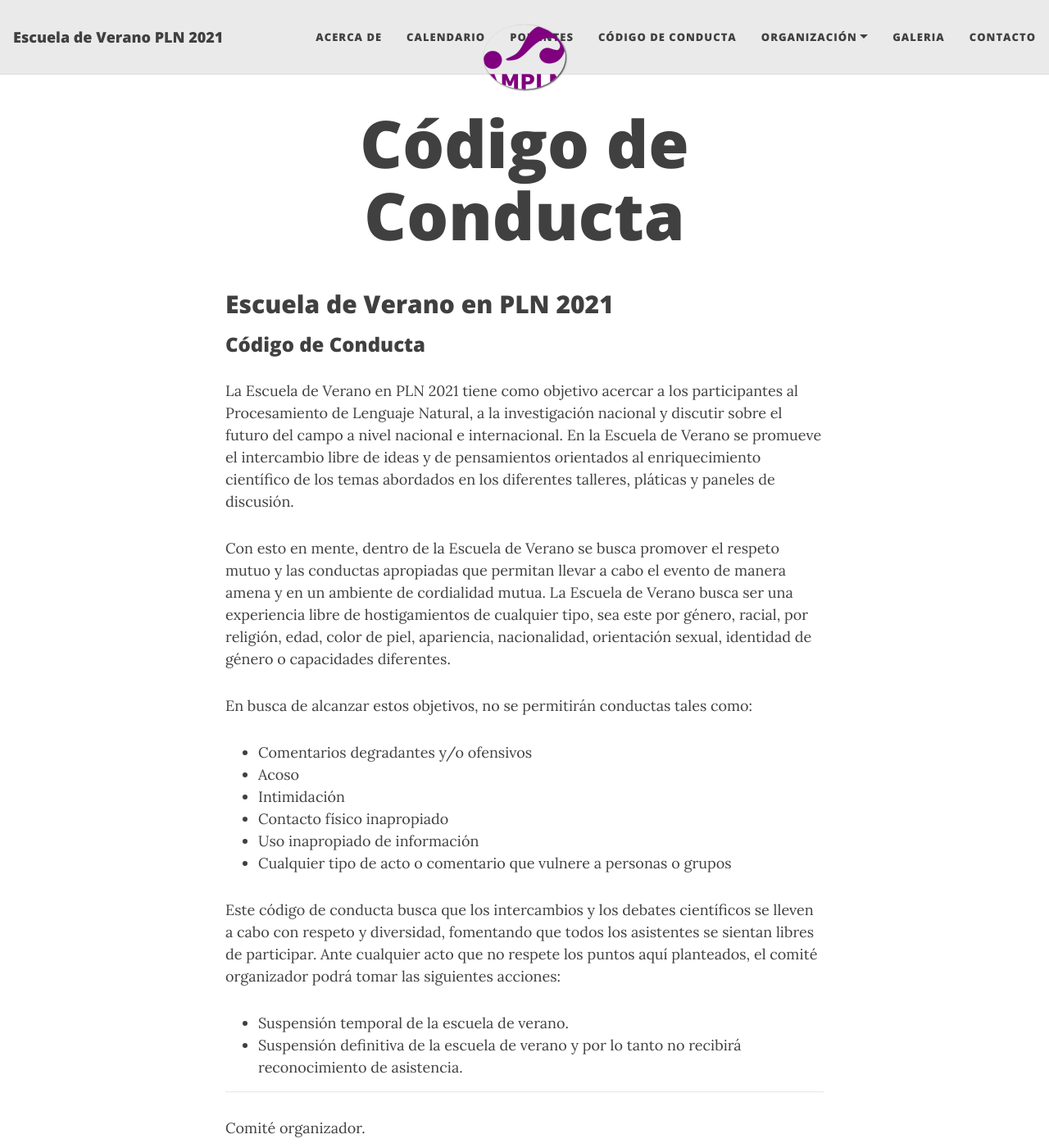
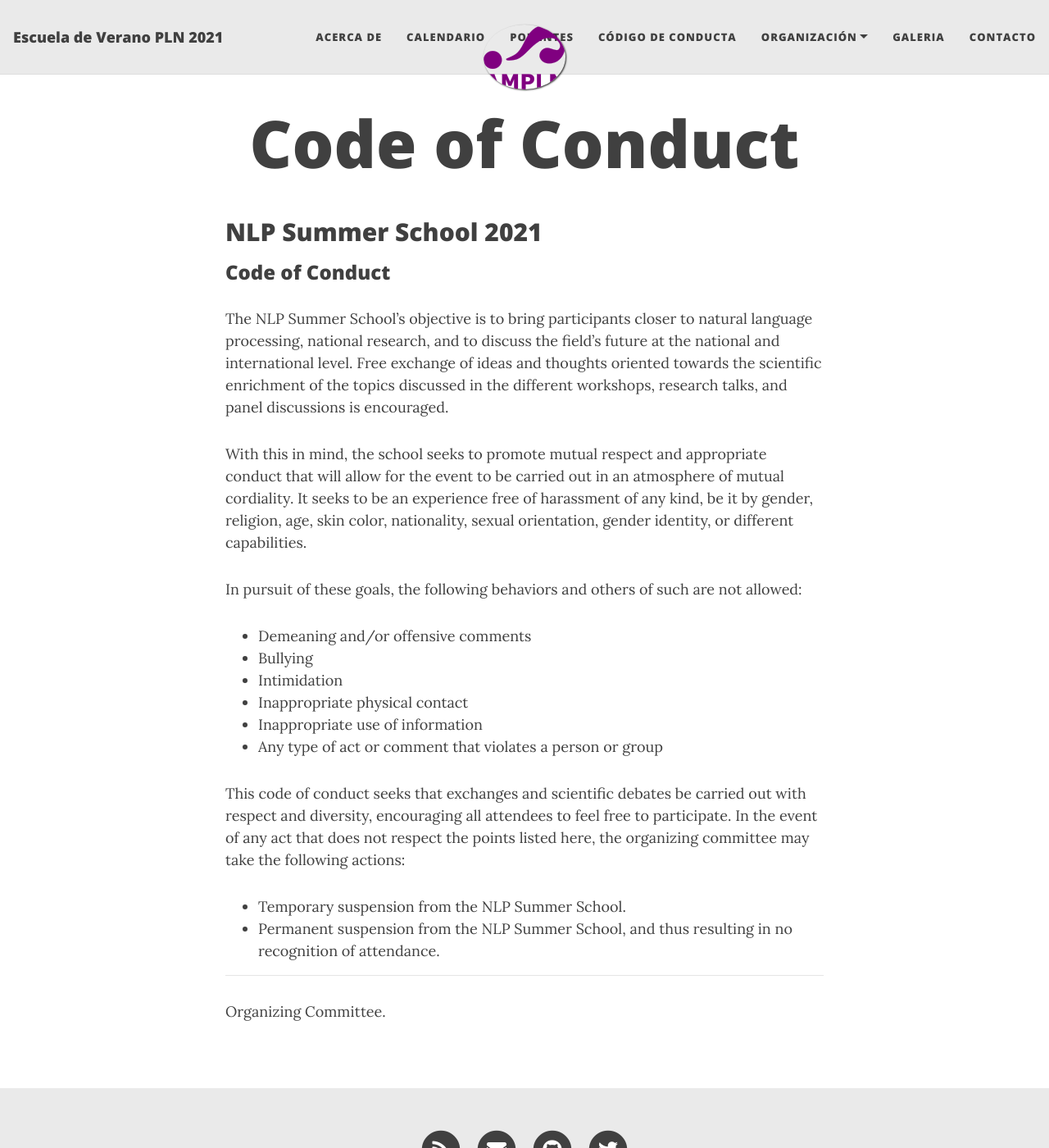
Before and after one commit to ampln/escuelaverano2021, a Jekyll site: the page built from CodigoConducta.md, in a window 1280 px wide and 1400 px high. Shown: the whole window at 82% size. Built offline with Jekyll 4.4.1, drawn with Linux system fonts in a browser that asks for light colours; nearby versions of some CDN libraries.

Commit message:
Update CodigoConducta.md
Switched text from Spanish to English.

```diff
--- a/CodigoConducta.md
+++ b/CodigoConducta.md
@@ -1,29 +1,29 @@
 ---
 layout: page
-title: Código de Conducta
+title: Code of Conduct
 
 ---
-## Escuela de Verano en PLN 2021
+## NLP Summer School 2021
 
-### Código de Conducta
+### Code of Conduct
 
-La Escuela de Verano en PLN 2021 tiene como objetivo acercar a los participantes al Procesamiento de Lenguaje Natural, a la investigación nacional y discutir sobre el futuro del campo a nivel nacional e internacional. En la Escuela de Verano se promueve el intercambio libre de ideas y de pensamientos orientados al enriquecimiento científico de los temas abordados en los diferentes talleres, pláticas y paneles de discusión.
+The NLP Summer School’s objective is to bring participants closer to natural language processing, national research, and to discuss the field’s future at the national and international level. Free exchange of ideas and thoughts oriented towards the scientific enrichment of the topics discussed in the different workshops, research talks, and panel discussions is encouraged.
 
-Con esto en mente, dentro de la Escuela de Verano se busca promover el respeto mutuo y las conductas apropiadas que permitan llevar a cabo el evento de manera amena y en un ambiente de cordialidad mutua. La Escuela de Verano busca ser una experiencia libre de hostigamientos de cualquier tipo, sea este por género, racial, por religión, edad, color de piel, apariencia, nacionalidad, orientación sexual, identidad de género o capacidades diferentes.
+With this in mind, the school seeks to promote mutual respect and appropriate conduct that will allow for the event to be carried out in an atmosphere of mutual cordiality. It seeks to be an experience free of harassment of any kind, be it by gender, religion, age, skin color, nationality, sexual orientation, gender identity, or different capabilities.
 
-En busca de alcanzar estos objetivos, no se permitirán conductas tales como:
+In pursuit of these goals, the following behaviors and others of such are not allowed:
 
-* Comentarios degradantes y/o ofensivos
-* Acoso
-* Intimidación
-* Contacto físico inapropiado
-* Uso inapropiado de información
-* Cualquier tipo de acto o comentario que vulnere a personas o grupos
+* Demeaning and/or offensive comments
+* Bullying
+* Intimidation
+* Inappropriate physical contact
+* Inappropriate use of information
+* Any type of act or comment that violates a person or group
 
-Este código de conducta busca que los intercambios y los debates científicos se lleven a cabo con respeto y diversidad, fomentando que todos los asistentes se sientan libres de participar. Ante cualquier acto que no respete los puntos aquí planteados, el comité organizador podrá tomar las siguientes acciones:
+This code of conduct seeks that exchanges and scientific debates be carried out with respect and diversity, encouraging all attendees to feel free to participate. In the event of any act that does not respect the points listed here, the organizing committee may take the following actions:
 
-* Suspensión temporal de la escuela de verano.
-* Suspensión definitiva de la escuela de verano y por lo tanto no recibirá reconocimiento de asistencia.
+* Temporary suspension from the NLP Summer School.
+* Permanent suspension from the NLP Summer School, and thus resulting in no recognition of attendance.
 
 ----------
-Comité organizador.
+Organizing Committee.
```
